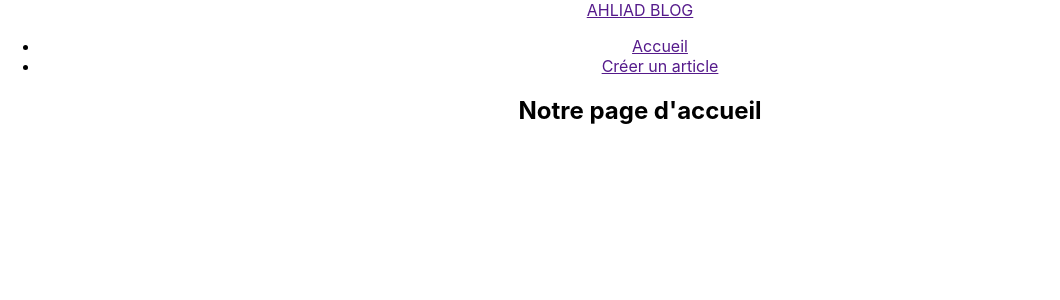
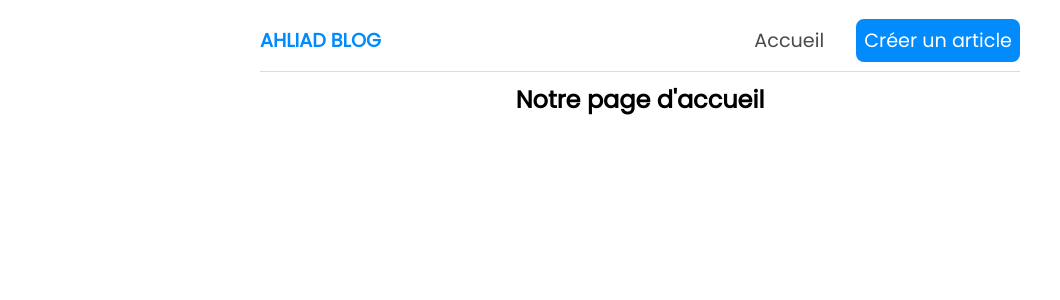
Before and after one commit to AbrahamBen/hello-blog, a React (Create React App) app: page / in a window 1280 px wide. Shown: the top 300 px of the page, without its empty margins (0-1060 px from the left). Built offline with nearby package versions, Linux system fonts and the light colour scheme.

Commit message:
styling app with css

```diff
--- a/src/Navbar.js
+++ b/src/Navbar.js
@@ -2,7 +2,7 @@ const Navbar = () => {
   return (
     <nav className="navbar">
       <div>
-        <a href="">AHLIAD BLOG</a>
+        <a href="" className="logo">AHLIAD BLOG</a>
       </div>
       <ul className="liens">
         <li>
@@ -12,7 +12,7 @@ const Navbar = () => {
         </li>
 
         <li>
-          <a href="" className="lien">
+          <a href="" className="lien buttonArticle">
             Créer un article
           </a>
         </li>
--- a/src/index.css
+++ b/src/index.css
@@ -1,13 +1,171 @@
-body {
+@import url('https://fonts.googleapis.com/css2?family=Poppins:wght@100;200;300;400&display=swap');
+
+* {
   margin: 0;
-  font-family: -apple-system, BlinkMacSystemFont, 'Segoe UI', 'Roboto', 'Oxygen',
-    'Ubuntu', 'Cantarell', 'Fira Sans', 'Droid Sans', 'Helvetica Neue',
-    sans-serif;
+  font-family: 'Poppins', sans-serif;
   -webkit-font-smoothing: antialiased;
   -moz-osx-font-smoothing: grayscale;
 }
 
-code {
-  font-family: source-code-pro, Menlo, Monaco, Consolas, 'Courier New',
-    monospace;
+.navbar{
+  display: flex;
+  align-items: center;
+  justify-content: space-between;
+  width: 760px;
+  margin: 10px auto;
+  padding: 1rem 0;
+  border-bottom: solid 1px #ddd;
 }
+
+.logo{
+  text-decoration: none;
+  font-size: 1.2rem;
+  text-transform: uppercase;
+  font-weight: bold;
+  color: #028bfc;
+}
+.liens{
+  display: flex;
+  list-style: none;
+}
+
+.liens li{
+  margin-left: 2rem;
+}
+
+.liens li a{
+  text-decoration: none;
+  font-size: 1.2rem;
+  color: #4b4a4a;
+}
+
+.liens li a:hover {
+  color: #028bfc;
+  color: #128acf;
+}
+
+.buttonArticle{
+  background-color: #028bfc;
+  padding: 0.5rem;
+  border-radius: 0.5rem;
+  color: #fff !important;
+}
+
+/* style pour le contenu de la page */
+/* content style */
+.contenu{
+  width: 760px;
+  margin: 0 auto;
+}
+.bloglist{
+  display: flex;
+  flex-direction: column;
+  margin: 2rem 0;
+}
+
+.blog{
+  text-align: left;
+  padding: 1rem;
+  margin: 1rem 0;
+}
+
+.blog:hover{
+  -webkit-box-shadow: 1px 2px 4px 1px rgba(119, 119, 119, 0.7);
+  -moz-box-shadow:    1px 2px 4px 1px rgba(119, 119, 119, 0.7);
+  box-shadow:         1px 2px 4px 1px rgba(119, 119, 119, 0.7);
+  border-radius: 0.5rem;
+}
+
+.blog-publication-date{
+  font-style: italic;
+  color: #5c5b5b;
+}
+
+.blog-titre{
+  font-size: 1.2rem;
+  text-transform: capitalize;
+  color: #028bfc;
+  margin-bottom: 1rem;
+  text-decoration: none;
+  display: flex;
+  flex-direction: column;
+  font-weight: bolder;
+}
+
+.blog-body{
+  font-size: 1.2rem;
+  text-align: justify;
+  color: #333;
+}
+
+.blog-author{
+  font-style: italic;
+  color: #5c5b5b;
+  font-size: 1rem;
+  font-weight: bold;
+}
+
+
+.titre-principale{
+  text-align: left;
+}
+
+
+/* form style */
+
+.form{
+  display: flex;
+  flex-direction: column;
+  margin: 1rem 0;
+}
+
+.form-group{
+  display: flex;
+  flex-direction: column;
+  text-align: left;
+  margin: 15px;
+}
+label{
+  font-size: 1rem;
+  color: #646464;
+}
+.form-control{
+  height: 2rem;
+  font-size: large;
+  border-radius: 0.2rem;
+  border: solid 1px #bbb;
+  font-size: 1rem;
+  color: #646464;
+}
+
+.textarea{
+  height: 5rem;
+  font-size: 1.2rem;
+}
+
+.btn-create{
+  background: #028bfc;
+  color: #fff;
+  padding:0.7rem;
+  border-radius: 0.3rem;
+  border: none;
+  width: 150px;
+  font-size: 1.2rem;
+}
+
+.btn-danger{
+  background: #fc1f02;
+  color: #fff;
+}
+
+.not-found{
+  text-align: left;
+  margin-top: 3rem;
+}
+
+.not-found a{
+  text-decoration: none;
+  color: #028bfc;
+  font-weight: normal;
+  font-size: 1.2rem;
+}
```
